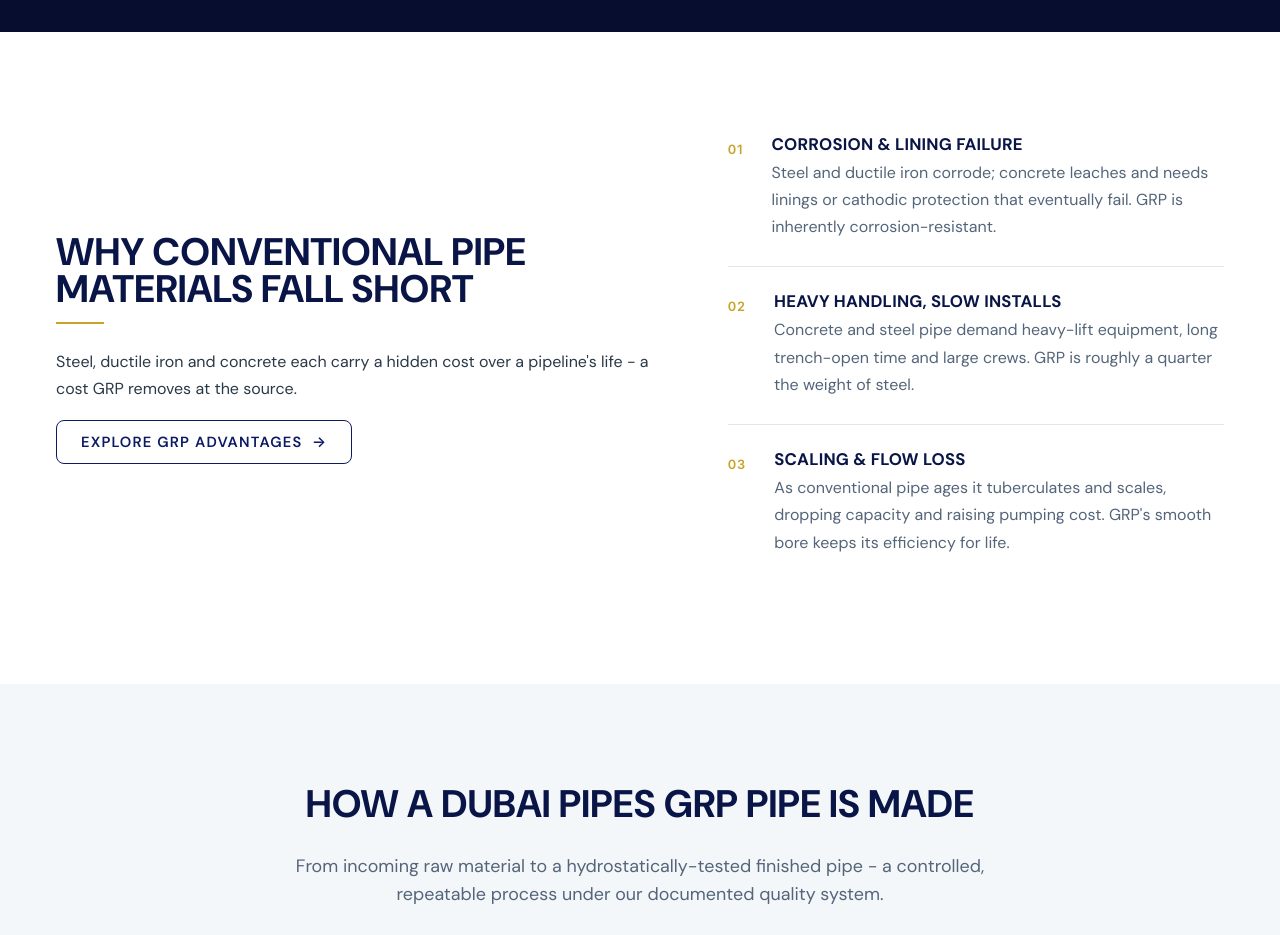
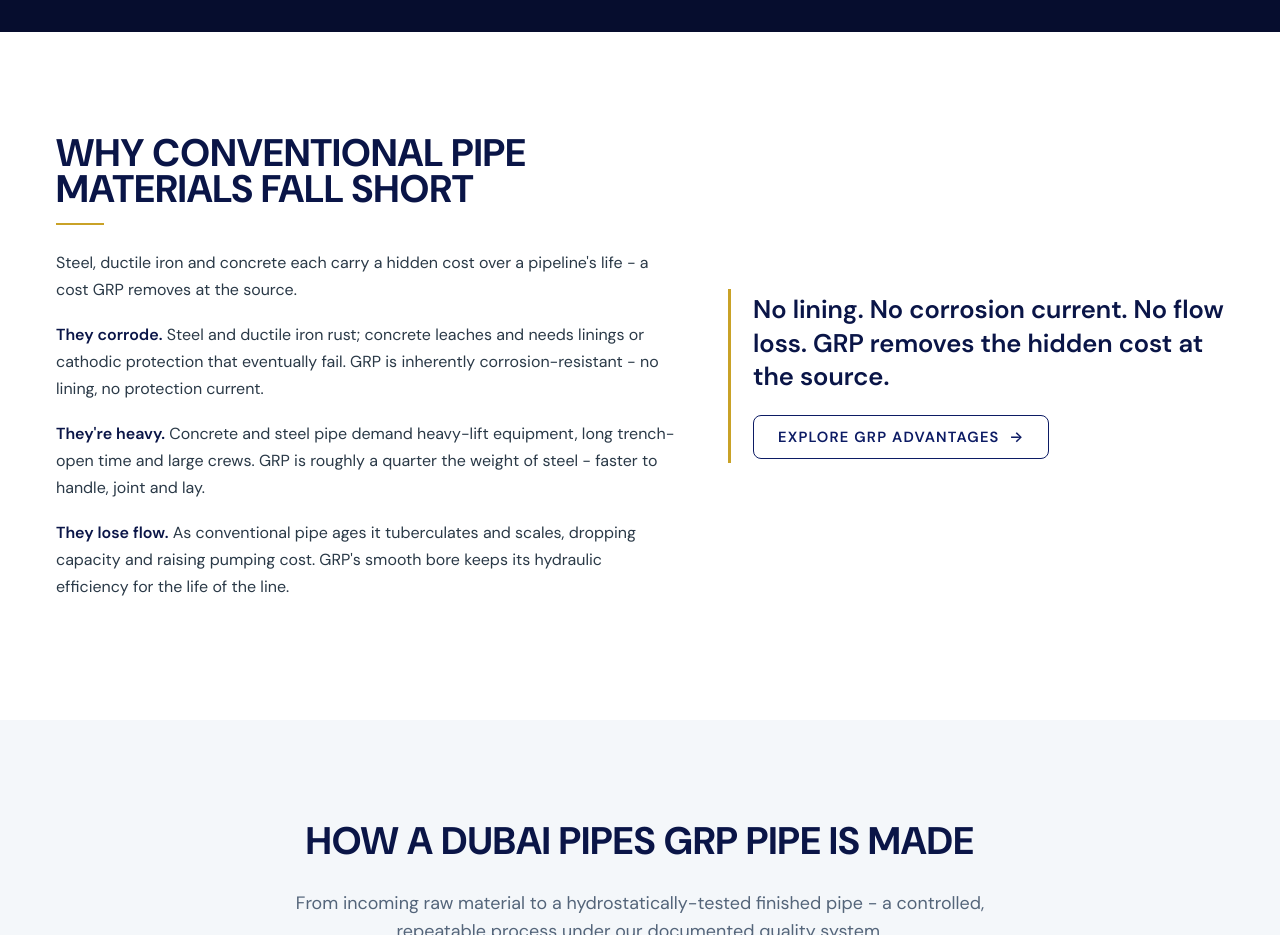
Before and after one commit to web3aitech/random-project-3, a website: page public/index.html in a window 1280 px wide. Shown: the part 3100-4035 px from the top of the page. Drawn offline with Linux system fonts and the light colour scheme.

Commit message:
Revert "Restore numbered problem list on conventional pipe section"
This reverts commit 54076f31bb5ab91383684ad9c0985a2c9a6655c3.

```diff
--- a/public/assets/css/styles.css
+++ b/public/assets/css/styles.css
@@ -582,13 +582,6 @@ img.js-zoom { cursor: zoom-in; }
 /* Pull-quote callout (problem section aside) - editorial, not a list or card grid */
 .pullquote { border-left: 3px solid var(--primary); padding: .25rem 0 .25rem 1.4rem; }
 .pullquote__text { font-family: var(--font-display); font-weight: 600; font-size: clamp(1.25rem, 2vw, 1.6rem); line-height: 1.3; color: var(--navy); margin: 0 0 1.4rem; text-transform: none; letter-spacing: 0; }
-/* Problem list - editorial split with bordered rows */
-.problem-list { display: grid; gap: 0; }
-.problem-row { display: grid; grid-template-columns: auto 1fr; gap: clamp(1rem, 2.5vw, 1.75rem); align-items: start; padding: clamp(1.25rem, 2vw, 1.75rem) 0; border-top: 1px solid var(--line); }
-.problem-row:first-child { border-top: none; padding-top: 0; }
-.problem-row__num { font-family: var(--font-mono); font-size: .8rem; font-weight: 600; color: var(--primary); letter-spacing: .08em; padding-top: .25rem; }
-.problem-row h3 { margin: 0 0 .35rem; font-size: 1.05rem; }
-.problem-row p { margin: 0; color: var(--text-muted); }
 
 /* Sectors: audience chips */
 .sectors { display: flex; flex-wrap: wrap; gap: .6rem; }
--- a/public/index.html
+++ b/public/index.html
@@ -239,31 +239,16 @@
           <h2>Why conventional pipe materials fall short</h2>
           <div class="divider"></div>
           <p>Steel, ductile iron and concrete each carry a hidden cost over a pipeline's life - a cost GRP removes at the source.</p>
-          <p><a class="btn btn--outline" href="/grp-pipes-benefits/">Explore GRP advantages <span class="btn__arrow">&rarr;</span></a></p>
+          <p><strong>They corrode.</strong> Steel and ductile iron rust; concrete leaches and needs linings or cathodic protection that eventually fail. GRP is inherently corrosion-resistant - no lining, no protection current.</p>
+          <p><strong>They're heavy.</strong> Concrete and steel pipe demand heavy-lift equipment, long trench-open time and large crews. GRP is roughly a quarter the weight of steel - faster to handle, joint and lay.</p>
+          <p><strong>They lose flow.</strong> As conventional pipe ages it tuberculates and scales, dropping capacity and raising pumping cost. GRP's smooth bore keeps its hydraulic efficiency for the life of the line.</p>
         </div>
-        <div class="problem-list" data-reveal>
-          <div class="problem-row">
-            <span class="problem-row__num">01</span>
-            <div>
-              <h3>Corrosion &amp; lining failure</h3>
-              <p>Steel and ductile iron corrode; concrete leaches and needs linings or cathodic protection that eventually fail. GRP is inherently corrosion-resistant.</p>
-            </div>
+        <aside class="split__aside" data-reveal>
+          <div class="pullquote">
+            <p class="pullquote__text">No lining. No corrosion current. No flow loss. GRP removes the hidden cost at the source.</p>
+            <a class="btn btn--outline" href="/grp-pipes-benefits/">Explore GRP advantages <span class="btn__arrow">&rarr;</span></a>
           </div>
-          <div class="problem-row">
-            <span class="problem-row__num">02</span>
-            <div>
-              <h3>Heavy handling, slow installs</h3>
-              <p>Concrete and steel pipe demand heavy-lift equipment, long trench-open time and large crews. GRP is roughly a quarter the weight of steel.</p>
-            </div>
-          </div>
-          <div class="problem-row">
-            <span class="problem-row__num">03</span>
-            <div>
-              <h3>Scaling &amp; flow loss</h3>
-              <p>As conventional pipe ages it tuberculates and scales, dropping capacity and raising pumping cost. GRP's smooth bore keeps its efficiency for life.</p>
-            </div>
-          </div>
-        </div>
+        </aside>
       </div>
     </div>
   </section>
```
